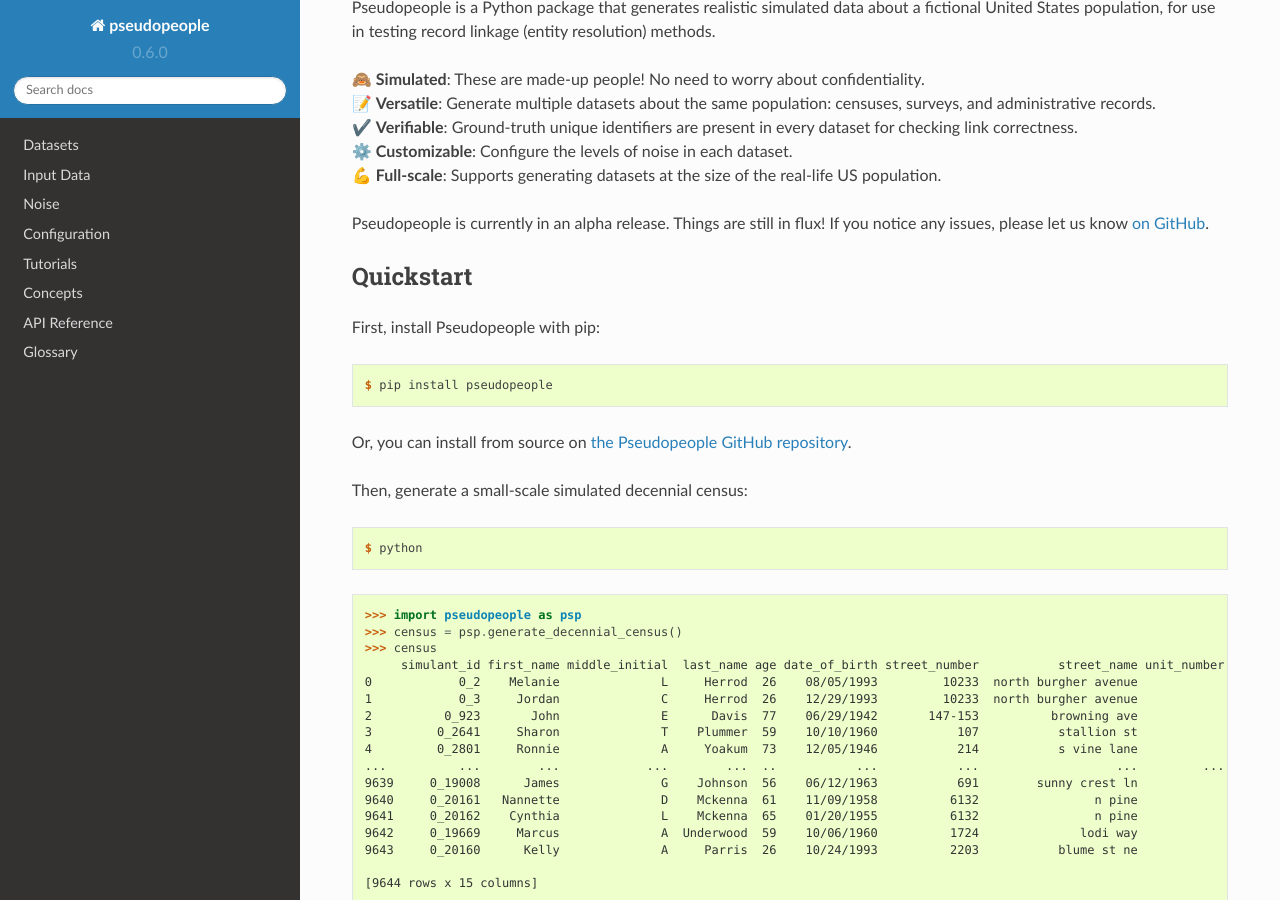
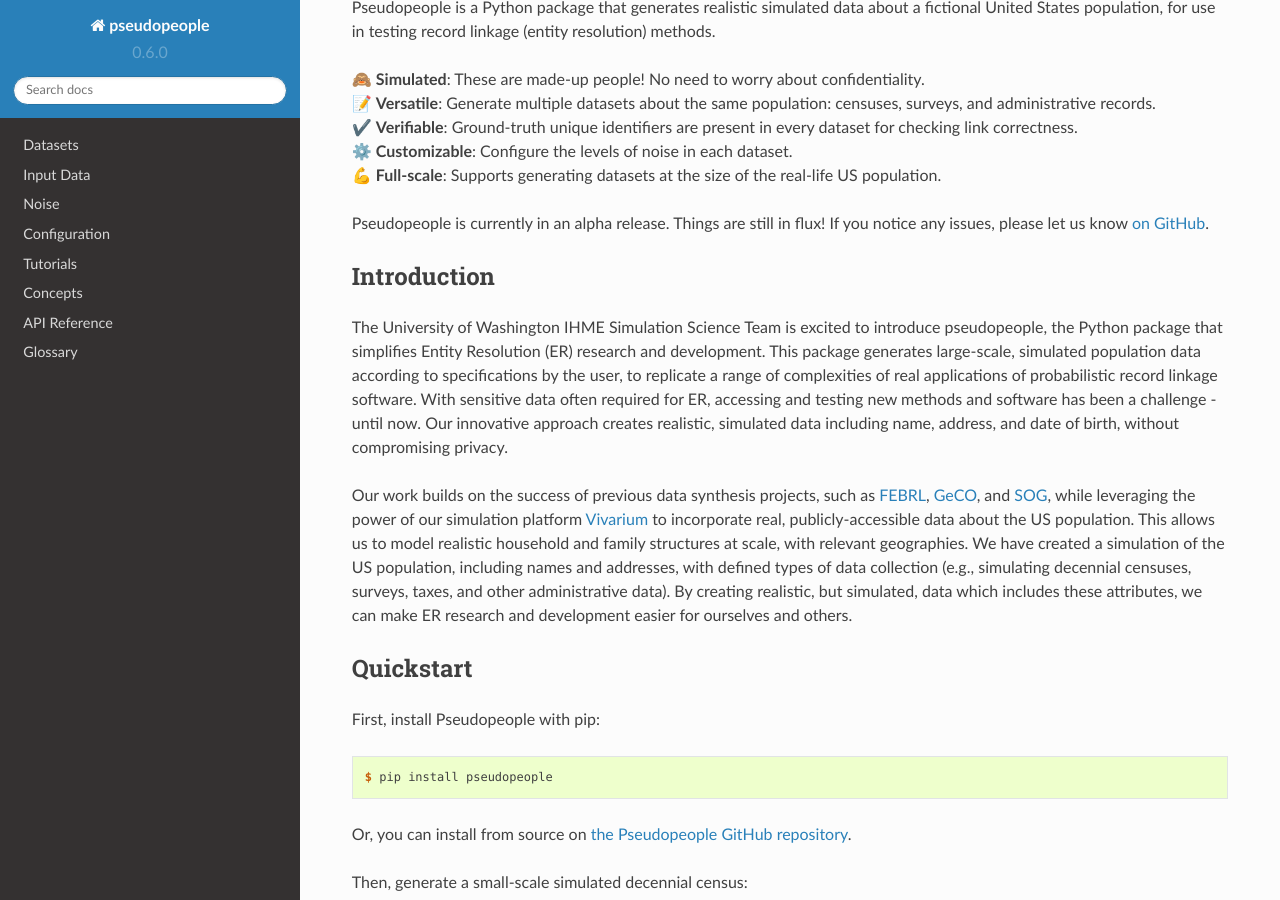
Before and after one commit to ihmeuw/pseudopeople, a Sphinx documentation site: the page built from docs/source/index.rst, in a window 1280 px wide and 900 px high, scrolled down 738 px. Built offline with Sphinx 7.4.7 and the Read the Docs theme 2.0.0, drawn with Linux system fonts in a browser that asks for light colours.

Commit message:
Add longer introduction (#108)
Co-authored-by: Abraham Flaxman <abie@alum.mit.edu>

```diff
--- a/docs/source/index.rst
+++ b/docs/source/index.rst
@@ -19,6 +19,23 @@
 Pseudopeople is currently in an alpha release.
 Things are still in flux!
 If you notice any issues, please let us know `on GitHub <https://github.com/ihmeuw/pseudopeople/issues>`_.
+
+Introduction
+------------
+
+The University of Washington IHME Simulation Science Team is excited to introduce pseudopeople, the Python package that simplifies Entity Resolution (ER) research and development.
+This package generates large-scale, simulated population data according to specifications by the user, to replicate a range of complexities of real applications of probabilistic record linkage software.
+With sensitive data often required for ER, accessing and testing new methods and software has been a challenge - until now.
+Our innovative approach creates realistic, simulated data including name, address, and date of birth, without compromising privacy.
+
+Our work builds on the success of previous data synthesis projects, such as
+`FEBRL <http://users.cecs.anu.edu.au/~Peter.Christen/Febrl/febrl-0.3/febrldoc-0.3/manual.html>`_,
+`GeCO <https://dl.acm.org/doi/10.1145/2505515.2508207>`_,
+and `SOG <https://web.archive.org/web/20170830050229/http:/mitiq.mit.edu/ICIQ/Documents/IQ%20Conference%202009/Papers/3-B.pdf>`_,
+while leveraging the power of our simulation platform `Vivarium <https://vivarium.readthedocs.io/en/latest/>`_ to incorporate real, publicly-accessible data about the US population.
+This allows us to model realistic household and family structures at scale, with relevant geographies.
+We have created a simulation of the US population, including names and addresses, with defined types of data collection (e.g., simulating decennial censuses, surveys, taxes, and other administrative data).
+By creating realistic, but simulated, data which includes these attributes, we can make ER research and development easier for ourselves and others.
 
 Quickstart
 ----------
```
Also changed, not shown: docs/source/glossary.rst (+12 -0 lines).
